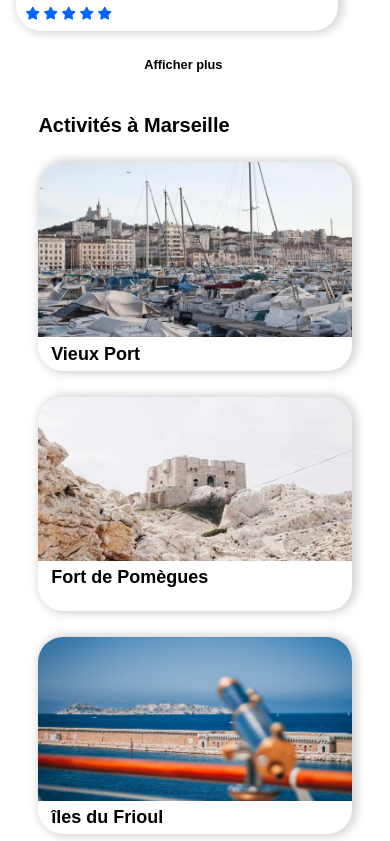
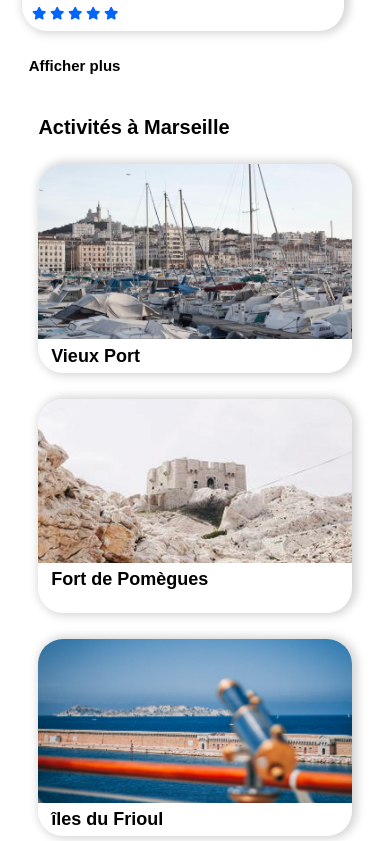
Before and after one commit to gabrielver/GabrielVerronet_2_03082021, a plain HTML site: page index.html in a window 390 px wide. Shown: the part 2601-3442 px from the top of the page. Drawn offline with Linux system fonts and the light colour scheme.

Commit message:
last update

```diff
--- a/style.css
+++ b/style.css
@@ -672,6 +672,8 @@ input {
 
   .hebergement .c1 {
     height: 215px;
+    min-width: 322px;
+    margin-top: 1rem;
   }
 
   .hebergement .img {
@@ -680,9 +682,9 @@ input {
     object-fit: contain;
   }
 
-  .hebergement .c1 {
-    min-width: 322px;
-    margin-top: 1rem;
+  .hebergement .plus {
+    padding-right: 18rem;
+    font-size: 15px;
   }
 
   .plus-populaire {
```
